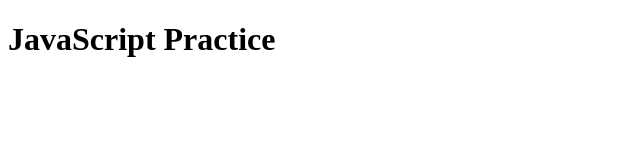
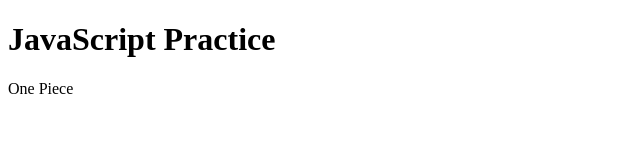
Before and after one commit to chad-cervantes/cpnt262-strings-and-numbers, a plain HTML site: page index.html in a window 1280 px wide. Shown: the full height of the page, 0-640 px from the left. Drawn offline with Linux system fonts and the light colour scheme.

Commit message:
added one-piece class in index.html; rendered username to index.html from client.js

```diff
--- a/client.js
+++ b/client.js
@@ -20,3 +20,8 @@ console.log(userName.charAt(0));
 
 //Show the last character of your string;
 console.log(userName.charAt(8));
+
+//Rendering string values to HTML
+
+  //Username
+  document.getElementById("one-piece").innerHTML = userName;
--- a/index.html
+++ b/index.html
@@ -9,7 +9,7 @@
 </head>
 <body>
   <h1>JavaScript Practice</h1>
-  <p id="user-input"></p>
+  <p id="one-piece"></p>
 
 </body>
 </html>
```
